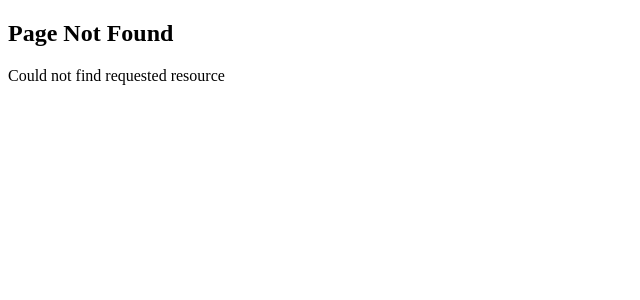
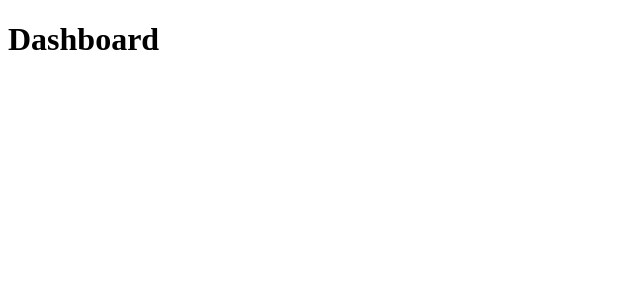
Before and after one commit to santiagvs/NextJSBasics, a Next.js app: page /dashboard in a window 1280 px wide. Before the commit this address had no page. Shown: the top 300 px of the page, without its empty margins (0-640 px from the left). Built offline with nearby package versions, Linux system fonts and the light colour scheme.

Commit message:
file colocation on Next

```diff
--- /dev/null
+++ b/src/app/dashboard/line-chart.tsx
@@ -0,0 +1,5 @@
+export default function LineChart() {
+  return (
+    <h1>Line chart</h1>
+  );
+}
--- /dev/null
+++ b/src/app/dashboard/page.tsx
@@ -0,0 +1,15 @@
+function PageChart() {
+  return (
+    <div>
+      <h1>Page Chart</h1>
+    </div>
+  );
+}
+
+export default function Dashboard() {
+  return (
+    <div>
+      <h1>Dashboard</h1>
+    </div>
+  );
+}
```
Also changed, not shown: src/app/products/[productId]/review/[reviewId]/not-found.tsx (added, +7 -0 lines).
